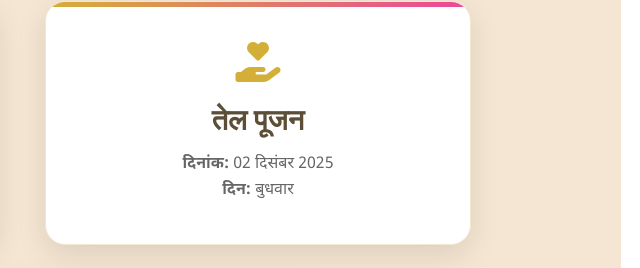
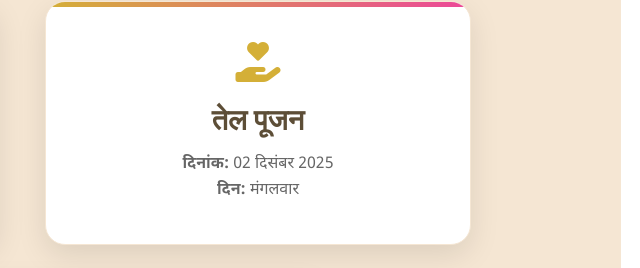
Before and after one commit to dinu-wed/swati, a plain HTML site: page index.html in a window 1280 px wide. Shown: the part 2471-2739 px from the top of the page, 619-1259 px from the left. Drawn offline with nearby package versions, Linux system fonts and the light colour scheme.

Commit message:
Update day and name in index.html

```diff
--- a/index.html
+++ b/index.html
@@ -813,7 +813,7 @@
                 <i class="fa-solid fa-hand-holding-heart"></i>
                 <h3>तेल पूजन</h3>
                 <p><strong>दिनांक:</strong> 02 दिसंबर 2025</p>
-                <p><strong>दिन:</strong> बुधवार</p>
+                <p><strong>दिन:</strong> मंगलवार</p>
             </div>
 
 
@@ -823,7 +823,7 @@
             <p style="font-size: 1rem; line-height: 1.8;">
                 <strong>बाल आग्रह:</strong> ठण्डी का मौसम है, ठंडी से न घबराना, मेले चाचू की शादी में जलूल-जलूल आना
                 जी....
-                <br><strong>- वेदिका (त्रिशा)</strong>
+                <br><strong>- वेदिका (Vidhi)</strong>
             </p>
         </div>
     </section>
```
